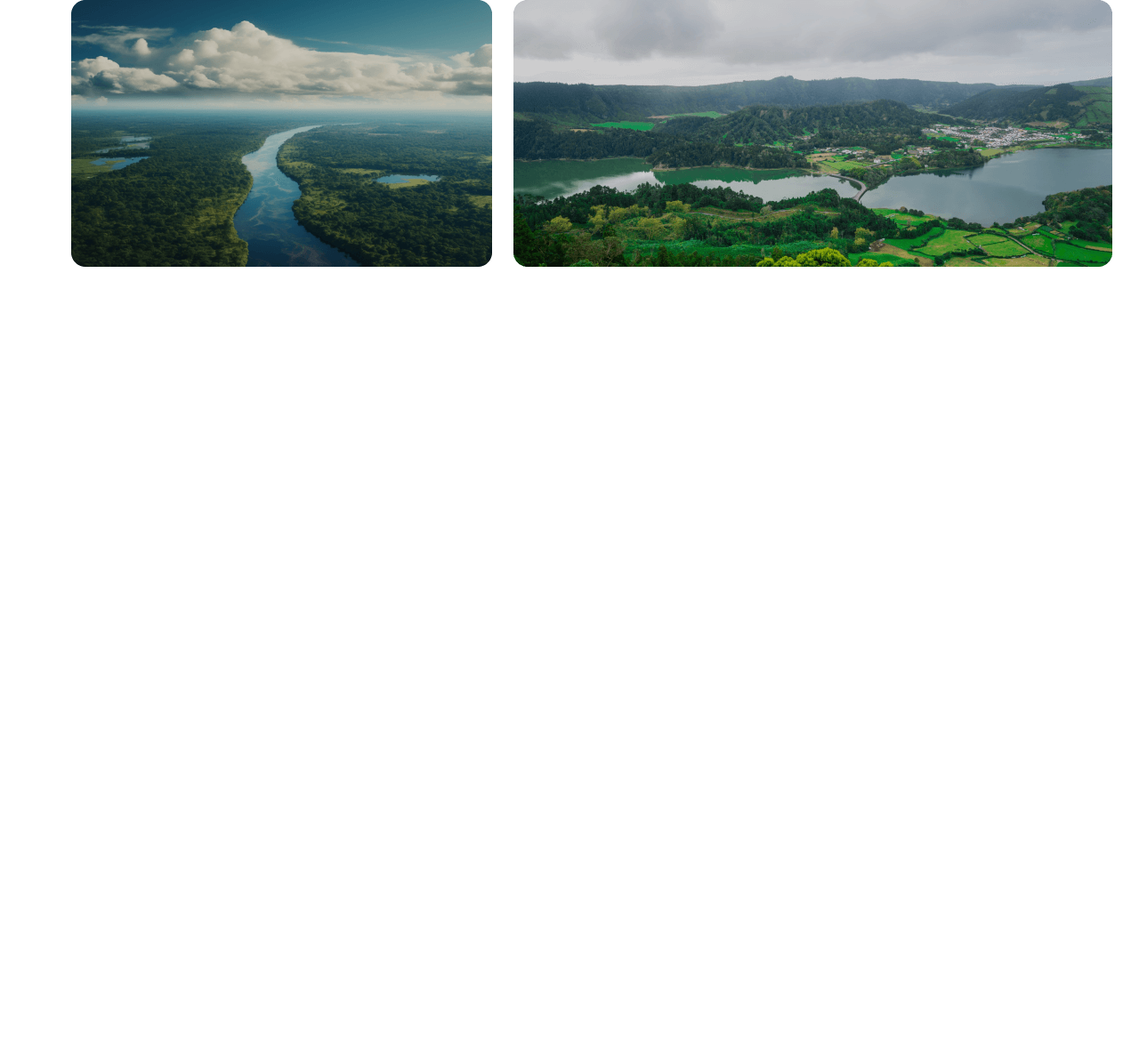
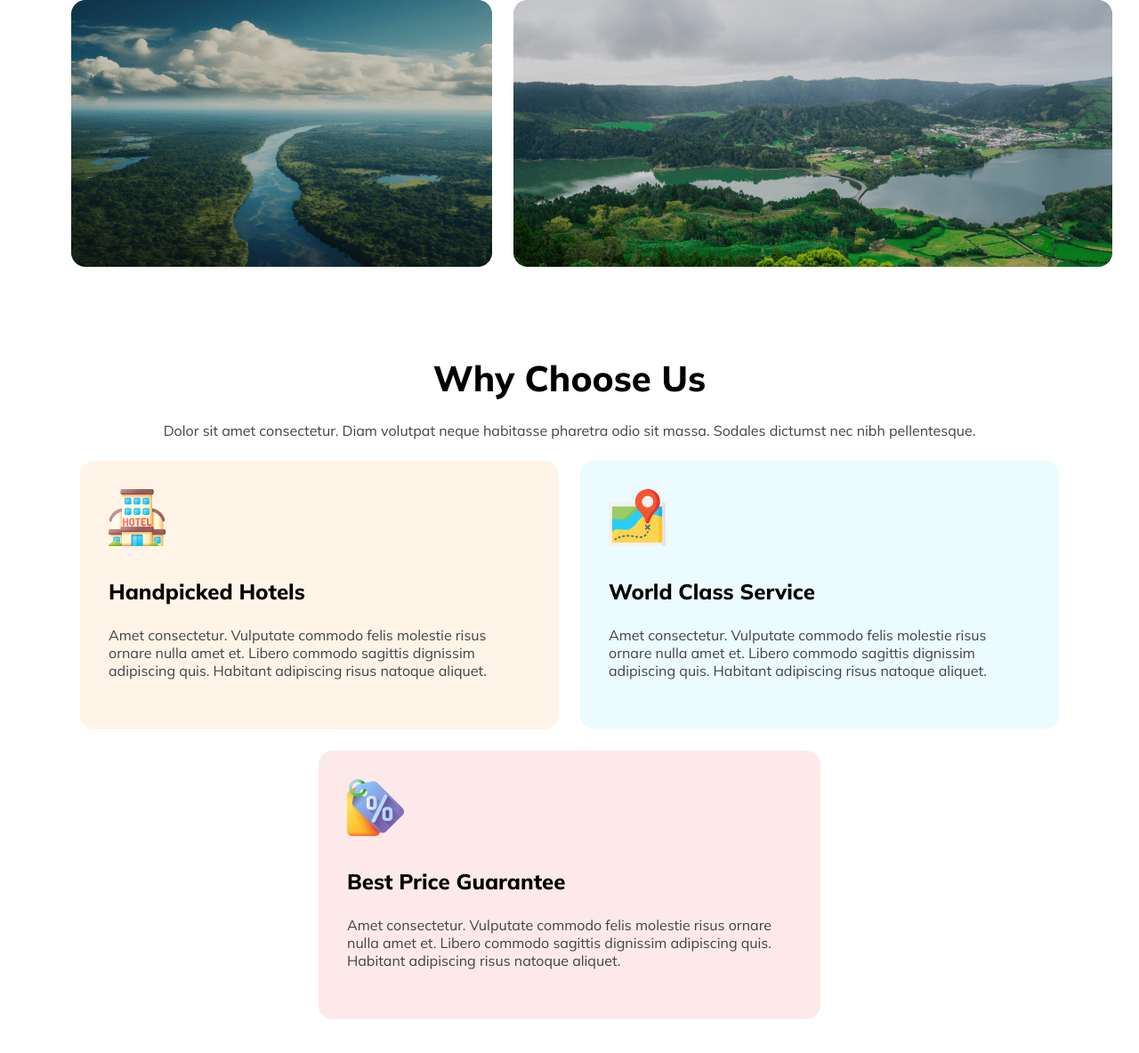
Before and after one commit to UmmayKashfa/hero-travel, a plain HTML site: page index.html in a window 1280 px wide. Shown: the part 2130-3314 px from the top of the page at 89% size. Before the commit the page ends 2430 px from the top, so only its background shows below. Drawn offline with Linux system fonts and the light colour scheme.

Commit message:
why choose us section added

```diff
--- a/css/style.css
+++ b/css/style.css
@@ -117,8 +117,59 @@ nav .select-bar{
     gap: 24px;
     margin-top: 24px;
 }
+/* why choose us style */
+.choose-us{
+    margin: 100px 10px;
+    text-align: center;
+}
+.choose-us h3{
+    font-size: 2.5rem;
+    font-weight: 800;
+}
+.choose-us p{
+    color: var(--primary-color);
+    margin: 24px 0;
+}
+.choose-us h4{
+    font-size: 1.5rem;
+    font-weight: 800;
+}
+.choose-us img{
+    margin-bottom: 32px;
+}
+.choose-us .choose-us-row1 p, .choose-us-row2 p{
+    max-width: 500px;
+}
+.choose-us .choose-us-row1{
+    display: flex;
+    justify-content: space-between;
+    gap: 24px;
+    margin: 24px 0;
 
-
+}
+.choose-us .choose-us-row1 .hotels{
+    background-color: rgba(251, 180, 99, 0.151);
+    border-radius: 16px;
+    padding: 32px;
+    text-align: left;
+}
+.choose-us .choose-us-row1 .service{
+    background-color: rgba(41, 205, 246, 0.096);
+    border-radius: 16px;
+    padding: 32px;
+    text-align: left;
+}
+.choose-us .choose-us-row2{
+    display: flex;
+    align-items: center;
+    justify-content: center;
+}
+.choose-us .choose-us-row2 .price{
+    background-color: #e944441e;
+    border-radius: 16px;
+    padding: 32px;
+    text-align: left;
+}
 /* responsive for small devices */
 @media screen and (max-width:600px) {
     /* header */
@@ -146,11 +197,7 @@ nav .select-bar{
         width: 100%;
     }
     /* popular tour */
-    .popular-tour{
-        flex-direction: column;
-    }
-    /* destination */
-    .destination .destination-img-row1, .destination-img-row2, .destination-img-row3 {
+    .popular-tour,.destination .destination-img-row1, .destination-img-row2, .destination-img-row3,.choose-us .choose-us-row1 {
         flex-direction: column;
     }
     .destination img{
--- a/index.html
+++ b/index.html
@@ -77,6 +77,30 @@
                 </div>
             </div>
         </div>
+        <!-- why choose us -->
+        <div class="choose-us">
+            <h3>Why Choose Us</h3>
+            <p>Dolor sit amet consectetur. Diam volutpat neque habitasse pharetra odio sit massa. Sodales dictumst nec nibh pellentesque.</p>
+            <div class="choose-us-row1">
+                <div class="hotels">
+                    <img src="Images/hotel 1.png" alt="">
+                    <h4>Handpicked Hotels</h4>
+                    <p>Amet consectetur. Vulputate commodo felis molestie risus  ornare nulla amet et. Libero commodo sagittis dignissim adipiscing quis. Habitant adipiscing risus natoque aliquet. </p>
+                </div>
+                <div class="service">
+                    <img src="Images/map 1.png" alt="">
+                    <h4>World Class Service</h4>
+                    <p>Amet consectetur. Vulputate commodo felis molestie risus  ornare nulla amet et. Libero commodo sagittis dignissim adipiscing quis. Habitant adipiscing risus natoque aliquet. </p>
+                </div>
+            </div>
+            <div class="choose-us-row2">
+                <div class="price">
+                    <img src="Images/Group 26.png" alt="">
+                    <h4>Best Price Guarantee</h4>
+                    <p>Amet consectetur. Vulputate commodo felis molestie risus  ornare nulla amet et. Libero commodo sagittis dignissim adipiscing quis. Habitant adipiscing risus natoque aliquet. </p>
+                </div>
+            </div>
+        </div>
     </main>
     <footer></footer>
 </body>
```
Also changed, not shown: Images/Group 26.png (added), Images/hotel 1.png (added), Images/map 1.png (added).
